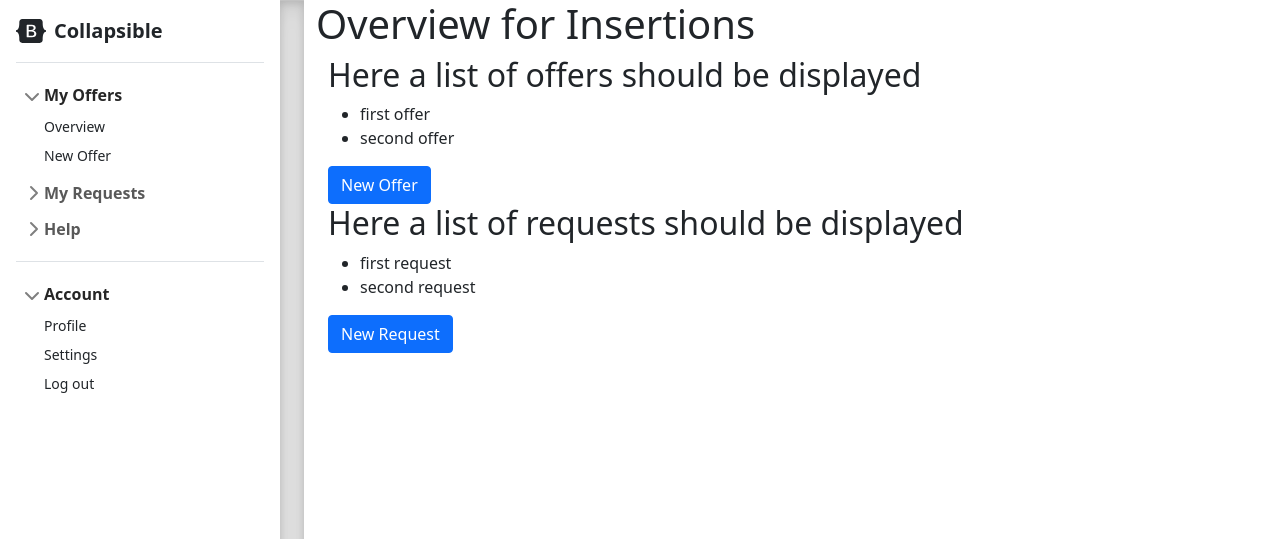
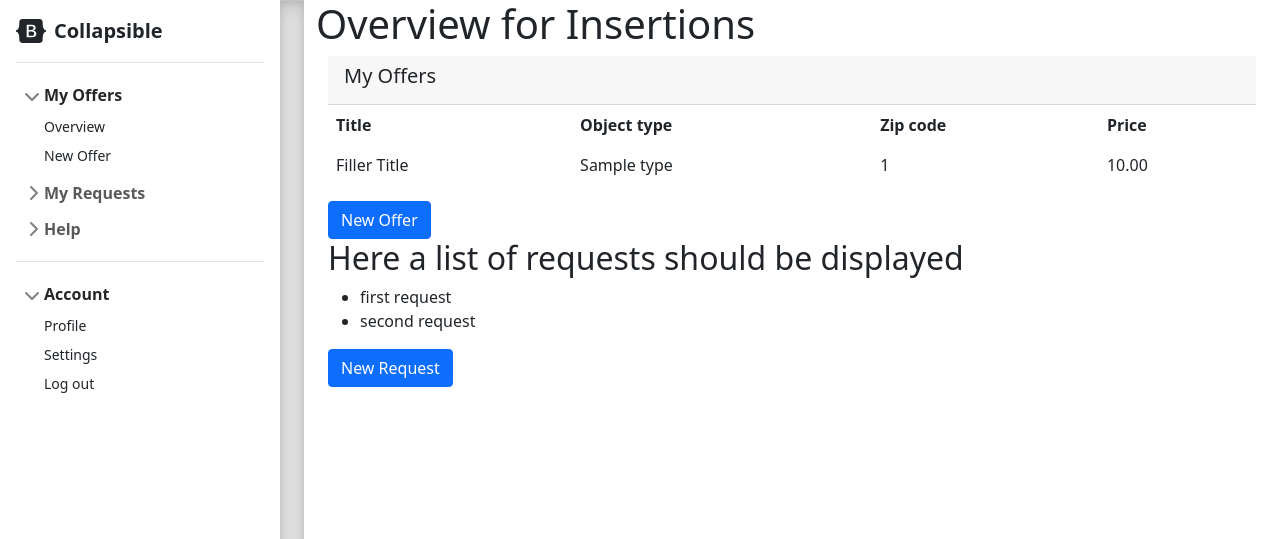
Before and after one commit to Ruffman/rematch, a Django app: page /insertions/overview/ in a window 1280 px wide. Shown: the top 539 px of the page. Run offline with Django 4.2, Linux system fonts and the light colour scheme; a user stored in the database is signed in; tables that the repository leaves empty hold one stand-in row (values such as "Sample post"); some libraries are stand-ins or nearby versions.

Commit message:
made the overview list view display objects from the database

```diff
--- a/insertions/templates/overview.html
+++ b/insertions/templates/overview.html
@@ -4,11 +4,38 @@
 {% block content %}
   <h1>Overview for Insertions</h1>
   <div class="container">
-    <h2>Here a list of offers should be displayed</h2>
-    <ul>
-      <li>first offer</li>
-      <li>second offer</li>
-    </ul>
+    <!-- Header -->
+    <div class="card-header">
+      <h5 class="card-header-title">My Offers</h5>
+    </div>
+    <!-- End Header -->
+    <div class="table-responsive datatable-custom">
+      {% if object.objects.all == 0 %}
+      <h2>No objects in database yet!</h2>
+
+      {% else %}
+      <table id="datatable" class="table table-borderless table-thread-bordered table-nowrap table-align-middle card-table">
+        <thead class="thead-light">
+          <tr>
+            <th class="table-column-pl-0">Title</th>
+            <th>Object type</th>
+            <th>Zip code</th>
+            <th>Price</th>
+          </tr>
+        </thead>
+        <tbody>
+          {% for object in object_list %}
+          <tr>
+            <td>Filler Title</td>
+            <td>{{ object.object_type }}</td>
+            <td>{{ object.zip_code }}</td>
+            <td>{{ object.buy_price }}</td>
+          </tr>
+          {% endfor %}
+        </tbody>
+      </table>
+      {% endif %}
+    </div>
 
     <a class="btn btn-primary" href="{% url 'insertions:new_offer' %}" role="button">New Offer</a>
   </div>
--- a/insertions/views.py
+++ b/insertions/views.py
@@ -23,5 +23,12 @@ class NewOfferView(InsertView):
     success_url = reverse_lazy('insertions:overview')
 
 
-class OverviewView(TemplateView):
+class OverviewView(LoginRequiredMixin, generic.ListView):
+    model = Object
     template_name = 'overview.html'
+
+    # def get_queryset(self):
+    #     return Object.objects.all() # TODO: filter by current user_id
+    #
+    # def get_context_data(self, **kwargs):
+    #     return super().get_context_data(**kwargs)
```
